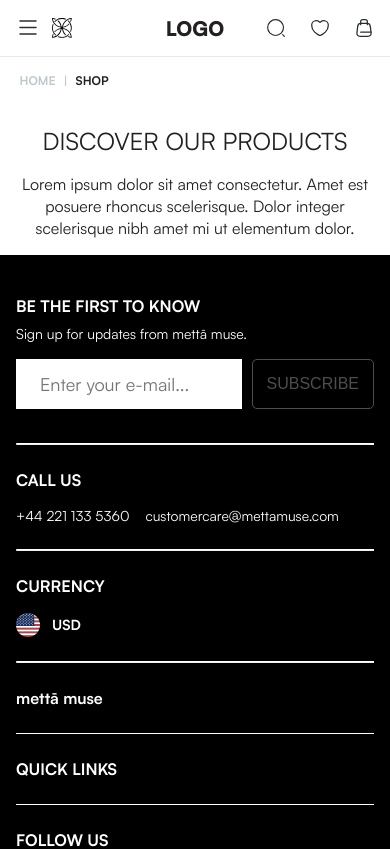
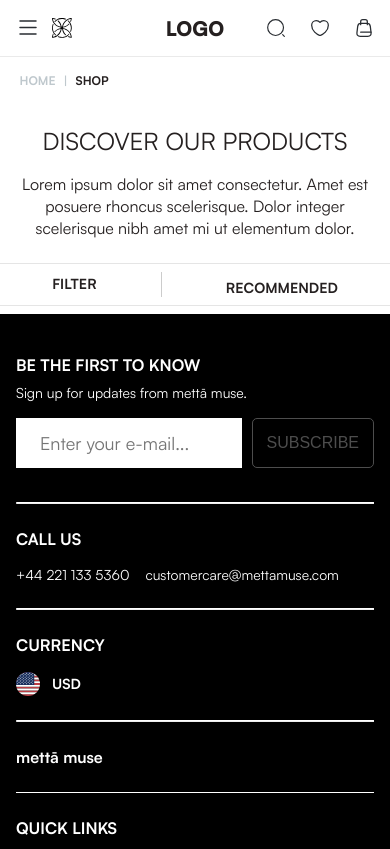
Before and after one commit to akshalder11/Appscrip-task-AkashHalder, a Next.js app: page / in a window 390 px wide. Shown: the top 849 px of the page. Built offline with nearby package versions, Linux system fonts and the light colour scheme.

Commit message:
ProductHeader - Filter Sort section layout added

```diff
--- /dev/null
+++ b/src/app/components/ProductHeader/ProductHeader.jsx
@@ -0,0 +1,24 @@
+import styles from "./ProductHeader.module.css";
+
+export default function ProductHeader({ totalItems }) {
+  return (
+    <div className={styles.header}>
+      <div className={styles.border}>
+        <div className={styles.left}>
+          <p className={styles.total}>{totalItems} Items</p>
+          <button className={styles.filterButtonDesktop}>Show Filter</button>
+          <button className={styles.filterButtonMobile}>Filter</button>
+        </div>
+
+        {/* Vertical line visible only on mobile */}
+        <div className={styles.mobileDivider}></div>
+
+        <div className={styles.right}>
+          <label htmlFor="sort" className={styles.sortLabel}>
+            Recommended
+          </label>
+        </div>
+      </div>
+    </div>
+  );
+}
--- /dev/null
+++ b/src/app/components/ProductHeader/ProductHeader.module.css
@@ -0,0 +1,108 @@
+.header {
+  padding: 24px 5%;
+}
+
+.border {
+  display: flex;
+  justify-content: space-between;
+  align-items: center;
+  border-bottom: 1px solid #eaeaea;
+  flex-wrap: wrap;
+  border-top: 1px solid #e5e5e5;
+  border-bottom: 1px solid #e5e5e5;
+  padding: 24px 0;
+}
+
+.left {
+  display: flex;
+  align-items: center;
+  gap: 75px;
+}
+
+.total {
+  font-weight: 500;
+  font-size: 1rem;
+  margin: 0;
+}
+
+.filterButtonDesktop,
+.filterButtonMobile {
+  font-family: "Satoshi";
+  color: #888792;
+  background: none;
+  border: none;
+  cursor: pointer;
+  padding: 0;
+  font-weight: 700;
+  font-size: 18px;
+  font-weight: 700;
+  text-transform: uppercase;
+}
+
+.filterButtonMobile {
+  display: none;
+  color: #252020;
+}
+
+.right {
+  display: flex;
+  align-items: center;
+  gap: 8px;
+}
+
+.sortLabel,
+.total {
+  font-size: 18px;
+  font-weight: 700;
+  text-transform: uppercase;
+}
+
+.sortSelect {
+  padding: 6px 12px;
+  border: 1px solid #ccc;
+  font-size: 0.9rem;
+}
+
+/* Mobile view */
+@media (max-width: 768px) {
+  .header {
+    flex-direction: column;
+    align-items: flex-start;
+    gap: 16px;
+    padding: 8px 0;
+  }
+
+  .border {
+    justify-content: space-evenly;
+    border-top: 1px solid #e5e5e5;
+    border-bottom: 1px solid #e5e5e5;
+    padding: 8px 0;
+  }
+  .total {
+    display: none;
+  }
+
+  .filterButtonDesktop {
+    display: none;
+  }
+
+  .filterButtonMobile {
+    display: block;
+    font-size: 14px;
+  }
+
+  .sortLabel {
+    font-size: 14px;
+  }
+
+  .mobileDivider {
+    width: 1px;
+    height: 25px;
+    background-color: #ccc;
+    margin: 0 12px;
+  }
+
+  .right {
+    align-self: flex-end;
+  }
+}
--- a/src/app/page.js
+++ b/src/app/page.js
@@ -1,8 +1,11 @@
 import HeadSection from "./components/HeadSection/HeadSection";
+import ProductHeader from "./components/ProductHeader/ProductHeader";
+
 export default function Home() {
   return (
     <>
       <HeadSection />
+      <ProductHeader totalItems={34}/>
     </>
   );
 }
```
Also changed, not shown: src/app/components/Footer/Footer.jsx (+14 -2 lines).
